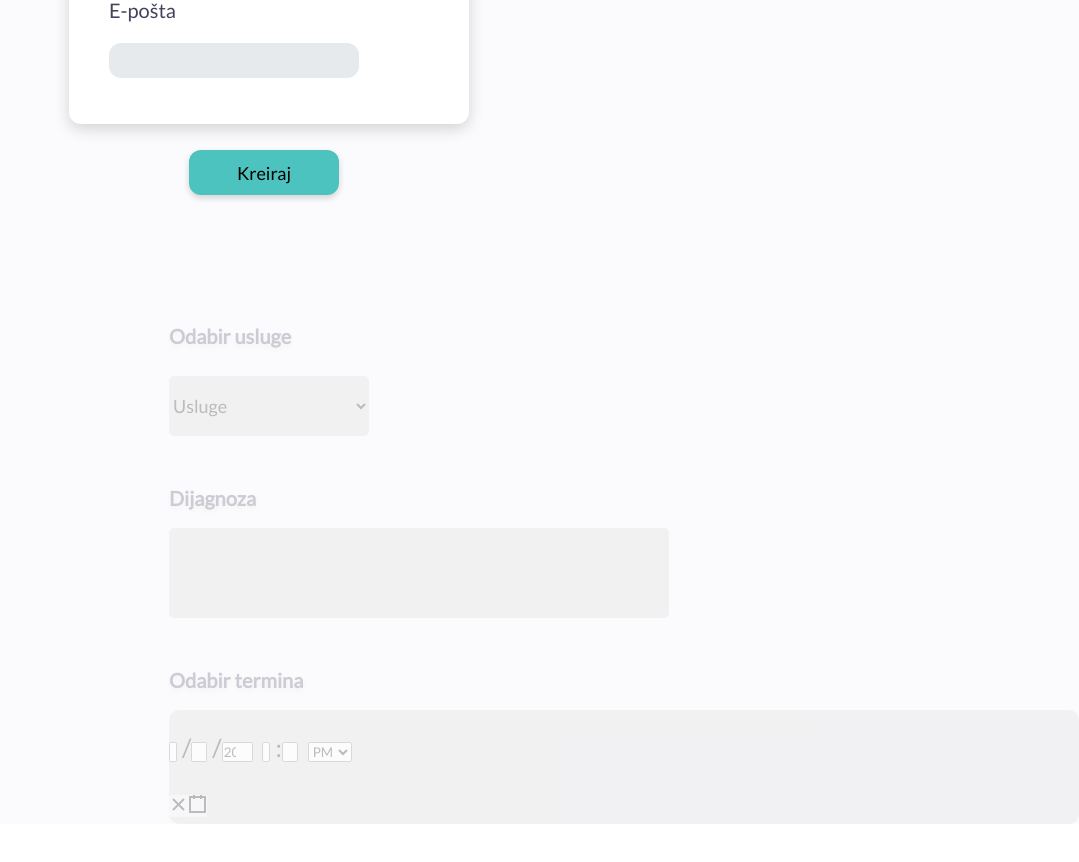
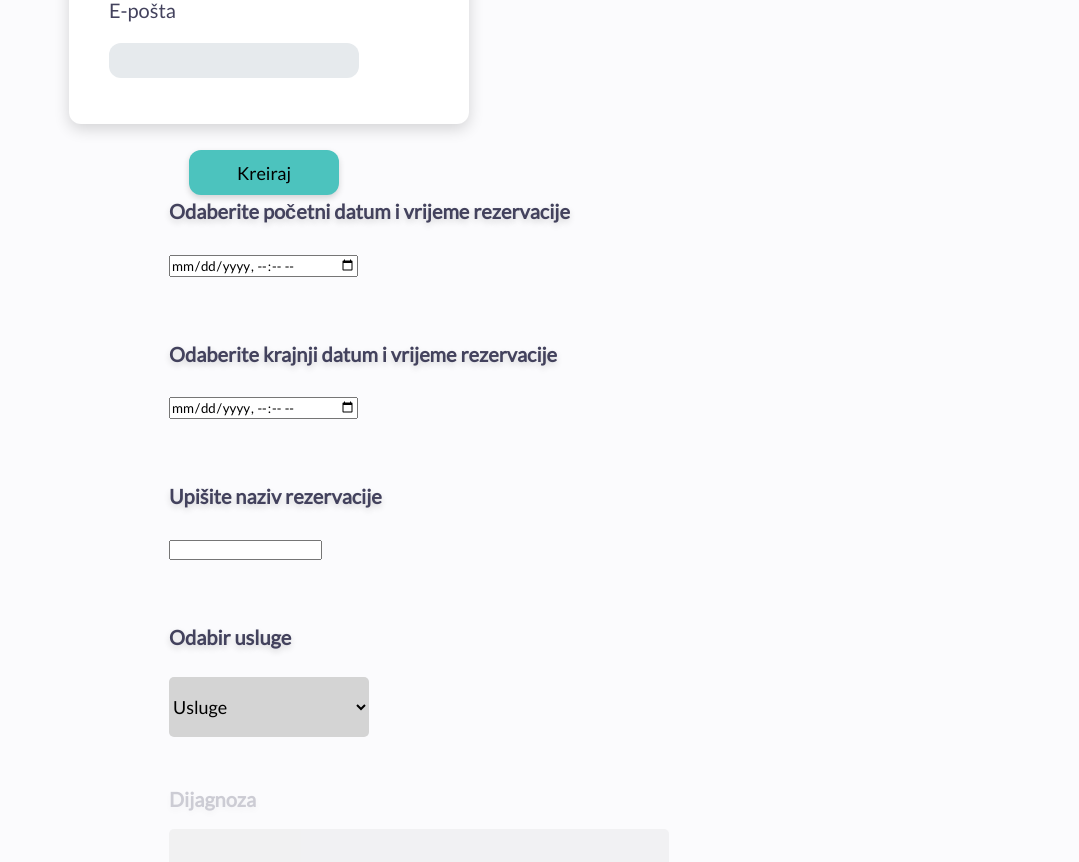
Before and after one commit to kuveeee/zavrsni-rad-kinetic-frontend, a React (Create React App) app: page /nova-rezervacija in a window 1280 px wide. Shown: the part 780-1642 px from the top of the page, without its empty margins (201-1280 px from the left). Before the commit the page ends 1604 px from the top, so only its background shows below. Built offline with nearby package versions, Linux system fonts and the light colour scheme; the HTML template or start-up script is replaced by a standard one.

Commit message:
Creating new funcionality

```diff
--- a/package.json
+++ b/package.json
@@ -11,6 +11,7 @@
     "@testing-library/jest-dom": "^5.11.4",
     "@testing-library/react": "^11.1.0",
     "@testing-library/user-event": "^12.1.10",
+    "@wojtekmaj/react-timerange-picker": "^3.4.0",
     "axios": "^0.21.4",
     "react": "^17.0.2",
     "react-calendar": "^3.4.0",
--- a/src/assets/styles/NovaRezervacija.css
+++ b/src/assets/styles/NovaRezervacija.css
@@ -51,7 +51,7 @@ h2 {
     display: flex;
     flex-wrap: wrap;
     padding: 10px 20px 10px 20px;
-    margin-right: 60px !important;
+    /* margin-right: 60px !important; */
 }
 
 .klijent img {
@@ -120,8 +120,6 @@ h2 {
 
 .odabir_usluga {
     align-content: space-between;
-    margin-left: 100px;
-    margin-top: 200px !important;
 }
 
 .odabir_usluga h2 {
@@ -173,8 +171,12 @@ h2 {
 }
 
 .odabir_termina h2 {
+    margin-top: 25px !important;
     font-size: 20px;
-    margin-bottom: 18px;
+}
+
+.odabir_termina input{
+    margin-bottom: 40px;
 }
 
 .react-datetime-picker__inputGroup__divider {
--- a/src/views/NovaRezervacija.js
+++ b/src/views/NovaRezervacija.js
@@ -4,7 +4,8 @@ import Axios from 'axios'
 import 'react-toastify/dist/ReactToastify.css';//       Notifications styles
 import '../assets/styles/NovaRezervacija.css'; //       asset
 // import woman from '../assets/images/woman.png'; //      asset
-import DateTimePicker from 'react-datetime-picker'; //  Datetime picker
+//import DateTimePicker from 'react-datetime-picker'; //  Datetime picker
+//import TimeRangePicker from '@wojtekmaj/react-timerange-picker';
 // import PostForm from '../components/PostForm'
 
 // toast.configure()
@@ -67,25 +68,36 @@ function NovaRezervacija() {
   //     progress: undefined,
   //   });
   // }
-  const [value, onChange] = useState(new Date());
-  const url = "https://kinetic-db.herokuapp.com/clients"
+  const url = "https://kinetic-db.herokuapp.com/reservations"
   const [data, setData] = useState({
     client_first_name: "",
     client_last_name: "",
+    reservation_start: "",
+    reservation_end: "",
+    reservation_name: "",
     client_sex: "",
     client_phone_number: "",
     client_birth_date: "",
     client_email: "",
   })
+
+  var pocetni_datum = [
+    data.reservation_start,
+  ]
+  const reservation_start = pocetni_datum.map(date => new Date(date).getTime())
+
   function submit(e) {
     e.preventDefault();
     Axios.post(url, {
       client_first_name: data.client_first_name,
       client_last_name: data.client_last_name,
+      reservation_start: data.reservation_start,
+      reservation_end: data.reservation_end,
+      reservation_name: data.reservation_name,
       client_sex: data.client_sex,
       client_phone_number: data.client_phone_number,
       client_birth_date: data.client_birth_date,
-      client_email: data.client_email
+      client_email: data.client_email,
     })
       .then(res => {
         console.log(res.data)
@@ -101,11 +113,11 @@ function NovaRezervacija() {
     <div class="flex_row">
       <div class="flex_column">
         <div class="novaRezervacija_body">
+          <form onSubmit={(e) => submit(e)}>
             <h1>Nova rezervacija</h1>
             {/* <PostForm /> */}
             <div class="break"></div>
             <div class="klijent">
-            <form onSubmit={(e) => submit(e)}>
               {/* <img class="woman" src={woman} alt="woman"></img> */}
               <div class="input1">
                 <p>Ime</p>
@@ -130,10 +142,15 @@ function NovaRezervacija() {
               <div class="kreiraj">
                 <button>Kreiraj</button>
               </div>
-            </form>
             </div>
             <div class="flex_column">
-            <div class="grayed_out">
+              <div class="odabir_termina">
+                <h2>Odaberite početni datum i vrijeme rezervacije</h2>
+                <input onChange={(e) => handle(e)} value={data.reservation_start} type="datetime-local"></input>
+                <h2>Odaberite krajnji datum i vrijeme rezervacije</h2>
+                <input onChange={(e) => handle(e)} value={data.reservation_end} type="datetime-local"></input>
+                <h2>Upišite naziv rezervacije</h2>
+                <input onChange={(e) => handle(e)} value={data.reservation_name} type="text"></input>
                 <div class="odabir_usluga">
                   <h2>Odabir usluge</h2>
                   <select class="ui_dropdown">
@@ -146,14 +163,7 @@ function NovaRezervacija() {
                   </select>
                   <div class="break"></div>
                 </div>
-              <div class="odabir_dijagnoze">
-                <h2>Dijagnoza</h2>
-                <input type="text"></input>
-                <div class="break"></div>
-              </div>
-              <div class="odabir_termina">
-                <h2>Odabir termina</h2>
-                <div className="Sample">
+                {/* <div className="Sample">
                   <div className="Sample__container">
                     <main className="Sample__container__content">
                       <DateTimePicker
@@ -173,13 +183,17 @@ function NovaRezervacija() {
                       />
                     </main>
                   </div>
+                </div> */}
+              </div>
+              <div class="grayed_out">
+                <div class="odabir_dijagnoze">
+                  <h2>Dijagnoza</h2>
+                  <input type="text"></input>
+                  <div class="break"></div>
                 </div>
               </div>
-              {/* <div class="kreiraj">
-              <button class="button_kreiraj" onClick={notify_success}>Kreiraj</button>
-            </div> */}
             </div>
-          </div>
+          </form>
         </div>
       </div>
     </div>
```
Also changed, not shown: 2 other files (tests, documents, lock files or other folders). Lines whose indentation alone changed are shown as unchanged.
